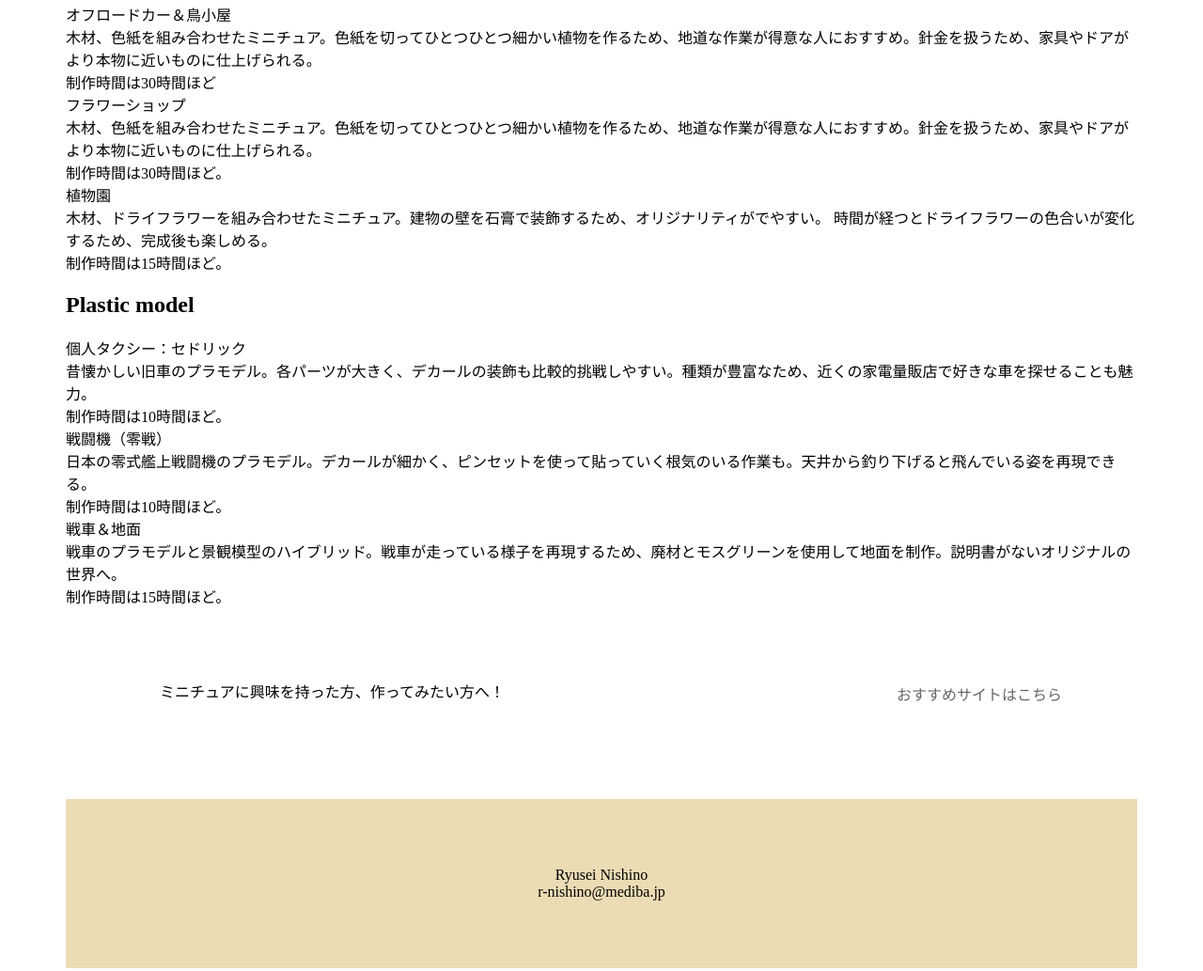
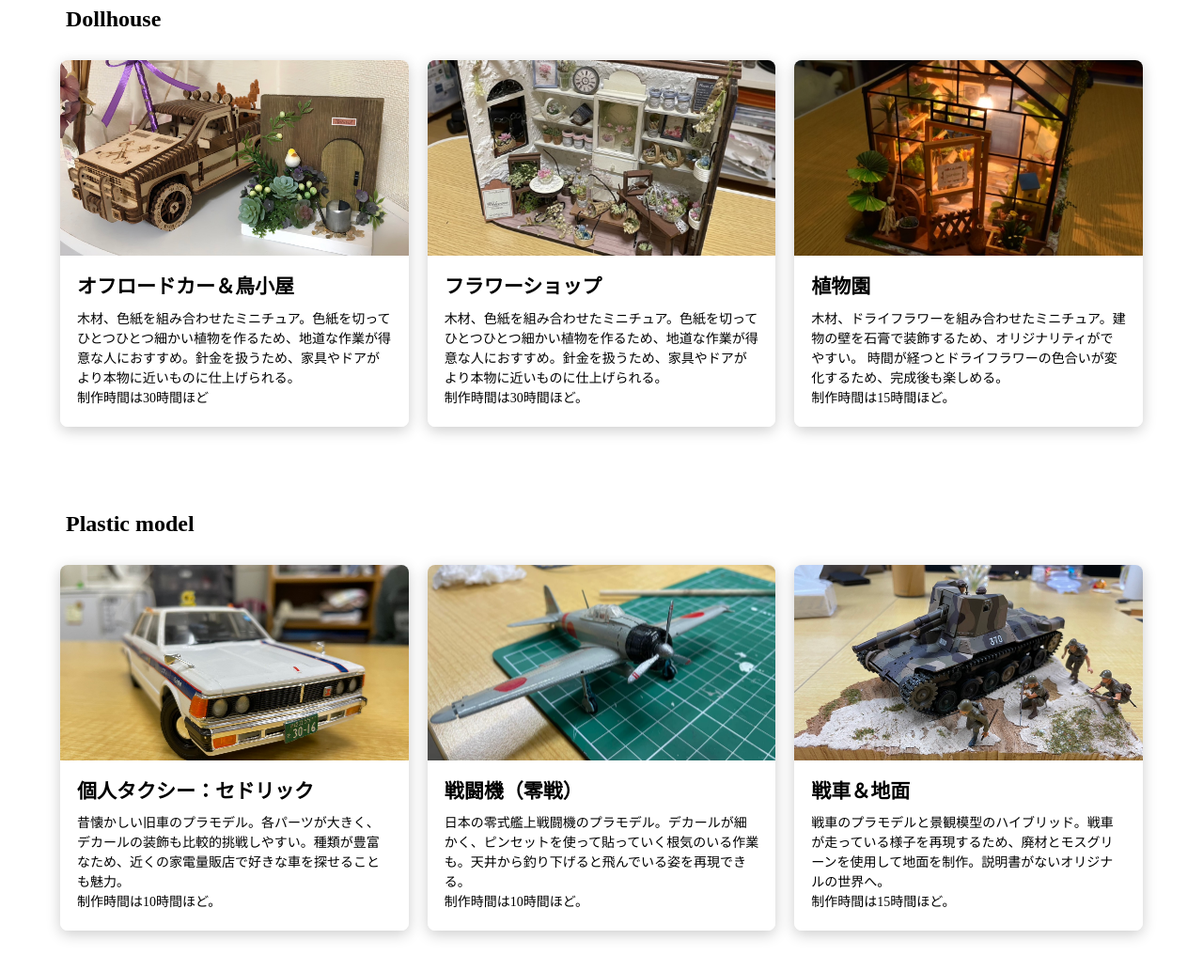
Before and after one commit to merumomo08/merumomo_miniature, a plain HTML site: page index.html in a window 1280 px wide. Shown: the part 729-1762 px from the top of the page at 94% size. Drawn offline with Linux system fonts and the light colour scheme.

Commit message:
Update Untitled-1.css

```diff
--- a/Untitled-1.css
+++ b/Untitled-1.css
@@ -2,6 +2,7 @@ body{
     flex-direction: column;
     display: flex;
     margin:0; /*ブラウザの初期設定の余白を削除*/
+    padding-left: 0%;
     font-family: "ヒラギノ丸ゴ ProN";
 }
   ul{
@@ -19,13 +20,17 @@ body{
     margin-bottom: 20px;
     background-color: #ecdcb4;
     display: flex;
-    align-content:center ;
     white-space: nowrap;
 }
 .header_contets{
     height: 100px;
     display: flex;
-    align-content: center;
+    justify-content: space-between;
+}
+.header_contents_wrapper{
+  max: width 1200px; ;
+  margin: 0%;
+  padding: 0 2%;
 }
 .logo{
     width: 240px;
@@ -41,6 +46,7 @@ body{
     justify-content: center;
 }
 .navi{
+    display: flex;
     margin-left: 500px;
     top: 30px;
     right: 25px;
@@ -52,13 +58,14 @@ body{
     margin-left:40px;
   }
 .contents{
-    margin-left: 70px;
-    margin-right: 70px;
+    margin-left: 0px;
+    margin-right: 0px;
 
 }
 .visual{
     height: 370px;
-
+    margin-left: 70px;
+    margin-right: 70px;
     background: url("植物園3.jpg") no-repeat center center;
     display: flex;
     align-items: center;
@@ -70,7 +77,7 @@ body{
 
 }
 .maincopy{
-    font-size: 24px;
+    font-size: 32px;
     margin-top: 50px;
     padding: 0 0 10px;
     width: auto;
@@ -79,43 +86,131 @@ body{
     display:flex;
     text-align: center;
     justify-content:center
-
-
-
-
-
 }
 .subcopy{
-    font-size: 18px;
+    font-size: 20px;
     margin-top: 10px;
+    margin-bottom: 30px;
     font-family: "ヒラギノ丸ゴ ProN";
     line-height: 1.75;
     display:flex;
     text-align: center;
     justify-content:center
-
-
+}
+h2#Dollhouse{
+  margin-top: 50px;
+  margin-left: 70px;
+}
+h2#Plasticmodel{
+  margin-left: 70px;
+}
+.card-group{
+  margin-top: 30px;
+  margin-left: auto;
+  margin-right: auto;
+  margin-bottom: 90px;
+  max-width: 2000px;
+  width: 90%;
+  height: auto;
+  display: flex;
+  flex-direction: row;
+  flex-wrap: wrap;
+  justify-content: flex-start;
+}
+.card-group > :nth-child(2n){
+  margin-left: 5%;
+}
+.card-group > :not(:nth-child(3n-2)){
+  margin-left: 20px;
+}
+.card{
+  width: calc((100% - 20px * 2) / 3);
+  height: auto;
+  border-radius: 8px;
+  overflow: hidden;
+  box-shadow: 0 4px 15px rgba(0,0,0,.2)
 
 }
-.syasin_wrapper{
-    display: flex;
-    justify-content: center;
-    height: 250px;
-    margin: 30px;
-    padding: 5px;
+.syasinda{
+  width: 100%;
+  height: 250px;
+  padding-top: 0;
+  background: #bbb;
+  box-sizing: border-box;
+}
 
+.card__imgframe1{
+  width: 100%;
+  height: 0px;
+  padding-top: 56.25%;
+  background: url("torigoya.jpg") no-repeat center center;
+  background-size: cover;
+  box-sizing: border-box;
 }
-.syasin{
-    width:33%;
-    height: 60px;
-    margin-top:50px;
-    padding:0 15px;
-    text-align:center;
+.card__imgframe2{
+  width: 100%;
+  height: 0px;
+  padding-top: 56.25%;
+  background: url("花屋さん.jpg") no-repeat center center;
+  background-size: cover;
+  background-position: center;
+  box-sizing: border-box;
+}
+.card__imgframe3{
+  width: 100%;
+  height: 0px;
+  padding-top: 56.25%;
+  background: url("植物園2.jpg") no-repeat center center;
+  background-size: cover;
+  background-position: center;
+  box-sizing: border-box;
+}
+.card__imgframe4{
+  width: 100%;
+  height: 0px;
+  padding-top: 56.25%;
+  background: url("セドリック.jpg") no-repeat center center;
+  background-size: cover;
+  background-position: center;
+  box-sizing: border-box;
+}
+.card__imgframe5{
+  width: 100%;
+  height: 0px;
+  padding-top: 56.25%;
+  background: url("ゼロ戦.jpg") no-repeat center center;
+  background-size: cover;
+  box-sizing: border-box;
+}
+.card__imgframe6{
+  width: 100%;
+  height: 0px;
+  padding-top: 56.25%;
+  background: url("戦車.jpg") no-repeat center center;
+  background-size: cover;
+  background-position: top;
+  box-sizing: border-box;
+}
+.card__textbox{
+  width: 100%;
+  height: auto;
+  padding: 20px 18px;
+  background: #fff;
+  box-sizing: border-box;
+}
+.card__textbox > * + *{
+  margin-top: 10px;
+}
+.card__titletext{
+  font-size: 21px;
+  font-weight: bold;
+  line-height: 125%;
+}
+.card__overviewtext{
+  font-size: 14px;
+  line-height: 150%;
+}
 
-}
-.syasin img{
-    width: 300px;
-}
 .text_wrapper{
     display: flex;
     justify-content: center;
@@ -124,29 +219,52 @@ body{
     padding-bottom: 200px;
 }
 .catchcopy{
-    width:980px;
-    margin:80px auto 100px;
-    display:flex;
-}
-.readcopy{
-    color:#9941D8;
-    font: bold 36px/1 sans-serif;
-    text-align:center;
-    flex:1; /* flexボックスプロパティ 後日説明　幅は1:3の割合で配置*/
+    width:100%;
+    margin:0
+
 }
 .bodycopy{
-    padding-left:20px;
-    font: normal 1em/1.4 serif;
-    flex:3; /* 幅は1:3の割合で配置 */
+  font-weight: bold;
+  font-size: 20px;
+  margin-top: 10px;
+  margin-bottom: 2px;
+  font-family: "ヒラギノ丸ゴ ProN";
+  line-height: 1.75;
+  display:flex;
+  text-align: center;
+  justify-content:center
+}
+.subcopy2{
+  color: beige;
+  width: 270px;
+  font-weight: bold;
+  font-size: 20px;
+  text-decoration: none;
+  background: rgb(138, 212, 242);/
+  padding:5px 10px;
+  border-radius: 20px;
+  font-family: 'Avenir','Arial';
+  margin-bottom: 100px;
+  margin: 0 auto;
+  display:flex;
+    text-align: center;
+    justify-content:center
+}
+.subcopy2:hover {
+  background: silver;/*背景色をシルバーに*/
+  text-decoration: none;/*下線を消す*/
 }
 
+
 .footer{
-    margin-bottom: 20px;
+  display: flex;
+  align-content:center ;
+  white-space: nowrap;
+    margin-top: 100px;
+    padding: 10px;
     background-color: #ecdcb4;
-    display: flex;
-    align-content:center ;
-    height: 180px;
-    margin-top:30px;
+    height: 120px;
+
 
 }
 .footer_contents{
```
